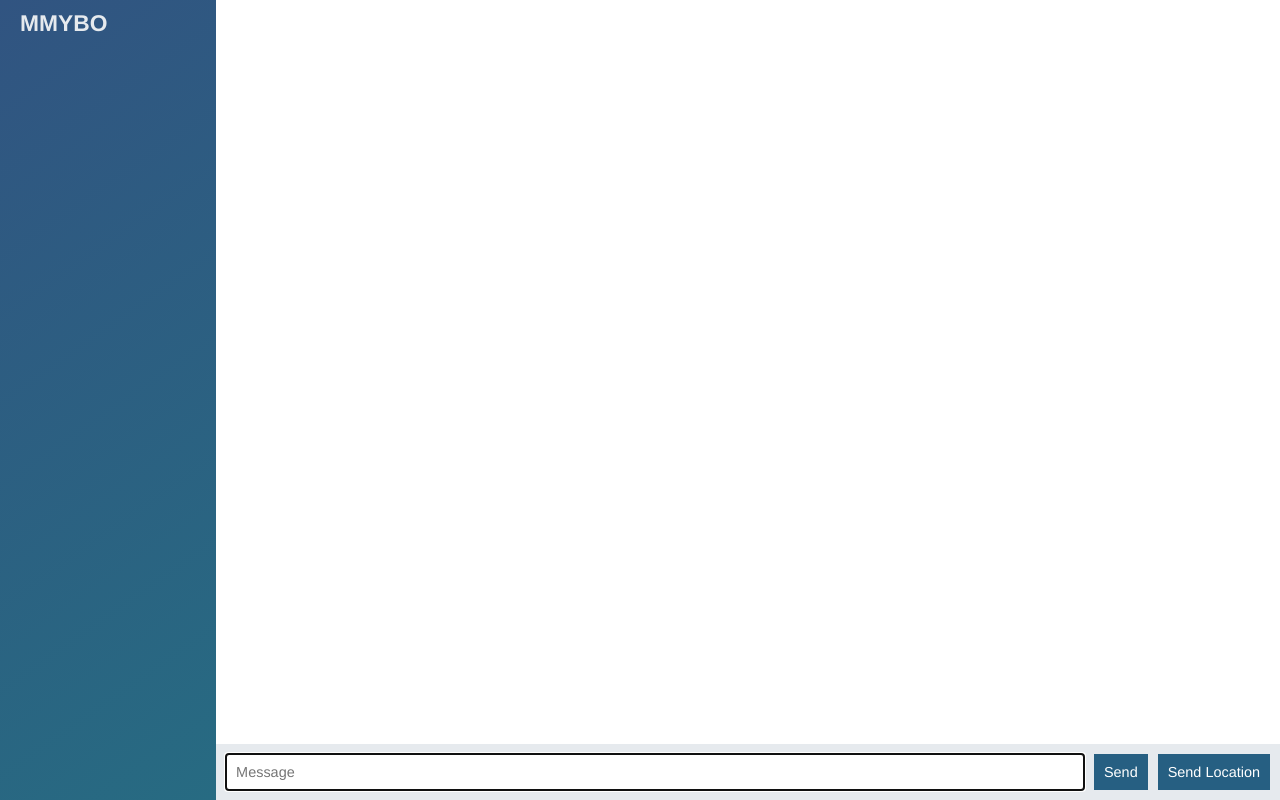
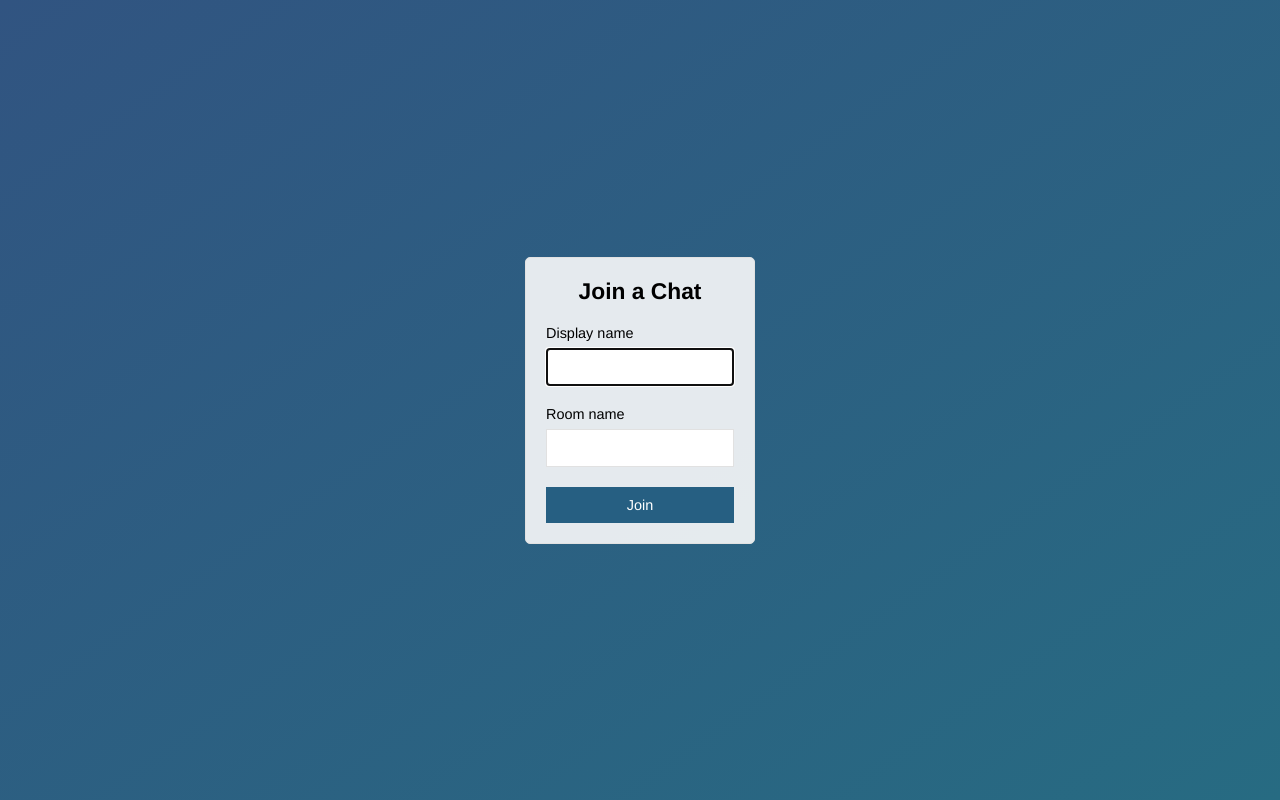
Before and after one commit to natepill/node-chat-app, a website: page public/index.html in a window 1280 px wide. Drawn offline with nearby package versions, Linux system fonts and the light colour scheme; no server answers.

Commit message:
added a join page

```diff
--- a/public/index.html
+++ b/public/index.html
@@ -1,65 +1,32 @@
 <!DOCTYPE html>
-
 <html>
 
 <head>
   <meta charset="utf-8">
+  <title>MMYBO</title>
+  <meta name="viewport" content="width=device-width, initial-scale=1, user-scalable=no">
   <link rel="stylesheet" href="/css/styles.css">
 </head>
 
-<body class="chat">
-
-    <div class="chat__sidebar">
-        <h3>MMYBO</h3>
-        <div id="users"></div>
-    </div>
-
-    <div class= "chat__main">
-        <ol id="messages" class="chat__messages"></ol>
-
-        <div class = "chat__footer">
-            <form id="message-form">
-                <!--autofocus puts cursor in text box-->
-              <input name="message" type="text" placeholder="Message" autofocus autocomplete="off"/>
-              <button>Send</button>
-            </form>
-
-            <button id= "send-location">Send Location</button>
-
-        </div>
-
-    </div>
-
-  <script id= "message-template" type="text/template">
-        <li class= "message">
-            <div class = "message__title">
-                <h4>{{from}}</h4>
-                <span>{{createdAt}}</span>
-            </div>
-            <div class = "message__body">
-                <p>{{text}}</p>
-            </div>
-        </li>
-  </script>
-
-
-  <script id= "location-message-template" type="text/template">
-        <li class= "message">
-            <div class = "message__title">
-                <h4>{{from}}</h4>
-                <span>{{createdAt}}</span>
-            </div>
-            <div class = "message__body">
-                <a href="{{url}}" target="_blank">My Current Location</a>
-            </div>
-        </li>
-  </script>
-
-  <script src="/socket.io/socket.io.js"></script>
-  <script src="/js/libs/jq.js"></script>
-  <script src="/js/index.js"></script>
-  <script src="/js/libs/moment.js"></script>
-  <script src= "/js/libs/mustache.js"></script>
+<body class="centered-form">
+  <div class="centered-form__form">
+    <form action="/chat.html">
+      <div class="form-field">
+        <h3>Join a Chat<h3>
+      </div>
+      <div class="form-field">
+        <label>Display name</label>
+        <input type="text" name="name" autofocus/>
+      </div>
+      <div class="form-field">
+        <label>Room name</label>
+        <input type="text" name="room"/>
+      </div>
+      <div class="form-field">
+        <button>Join</button>
+      </div>
+    </form>
+  </div>
 </body>
 
 </html>
```
Also changed, not shown: public/chat.html (added, +65 -0 lines), public/js/chat.js (renamed from public/js/index.js).
